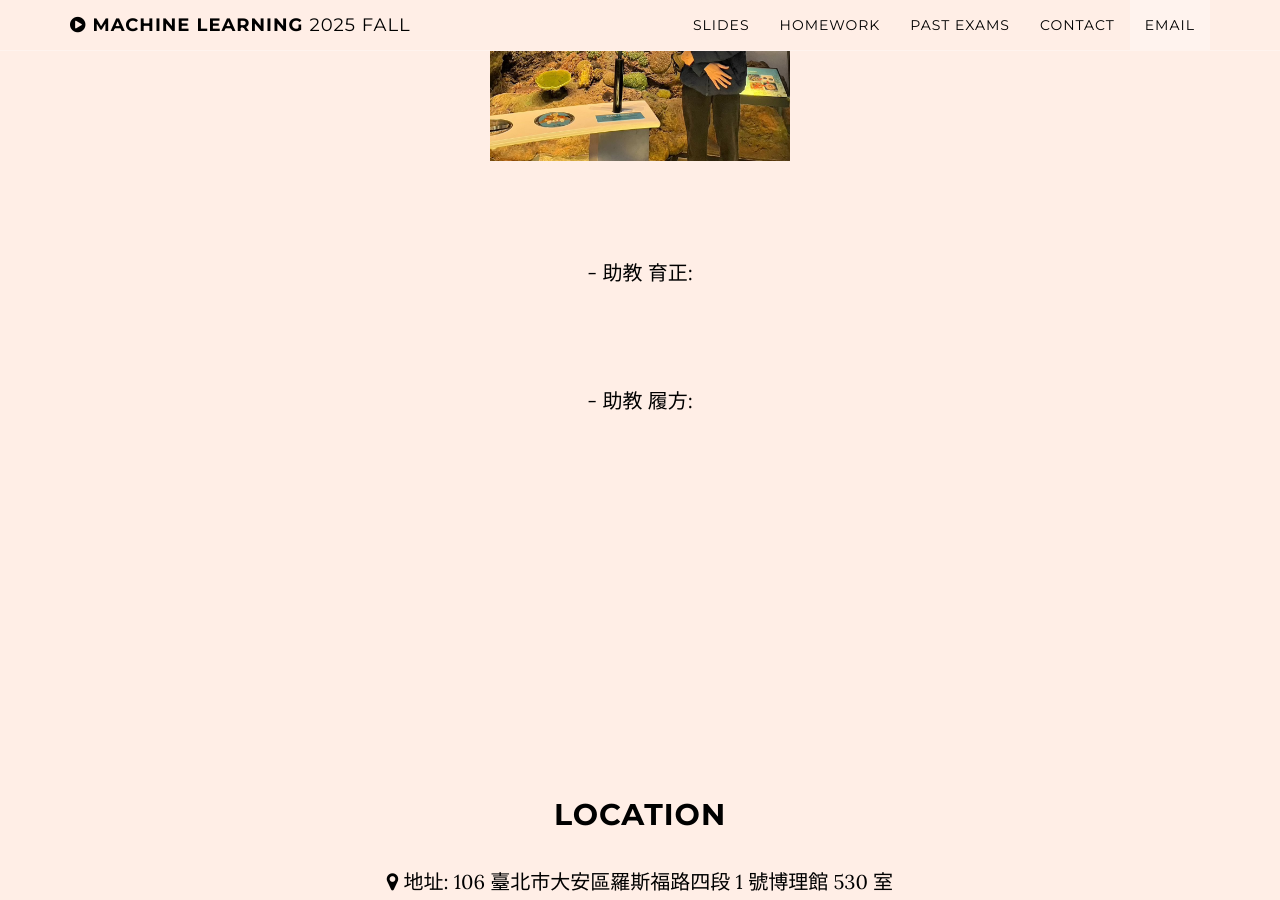
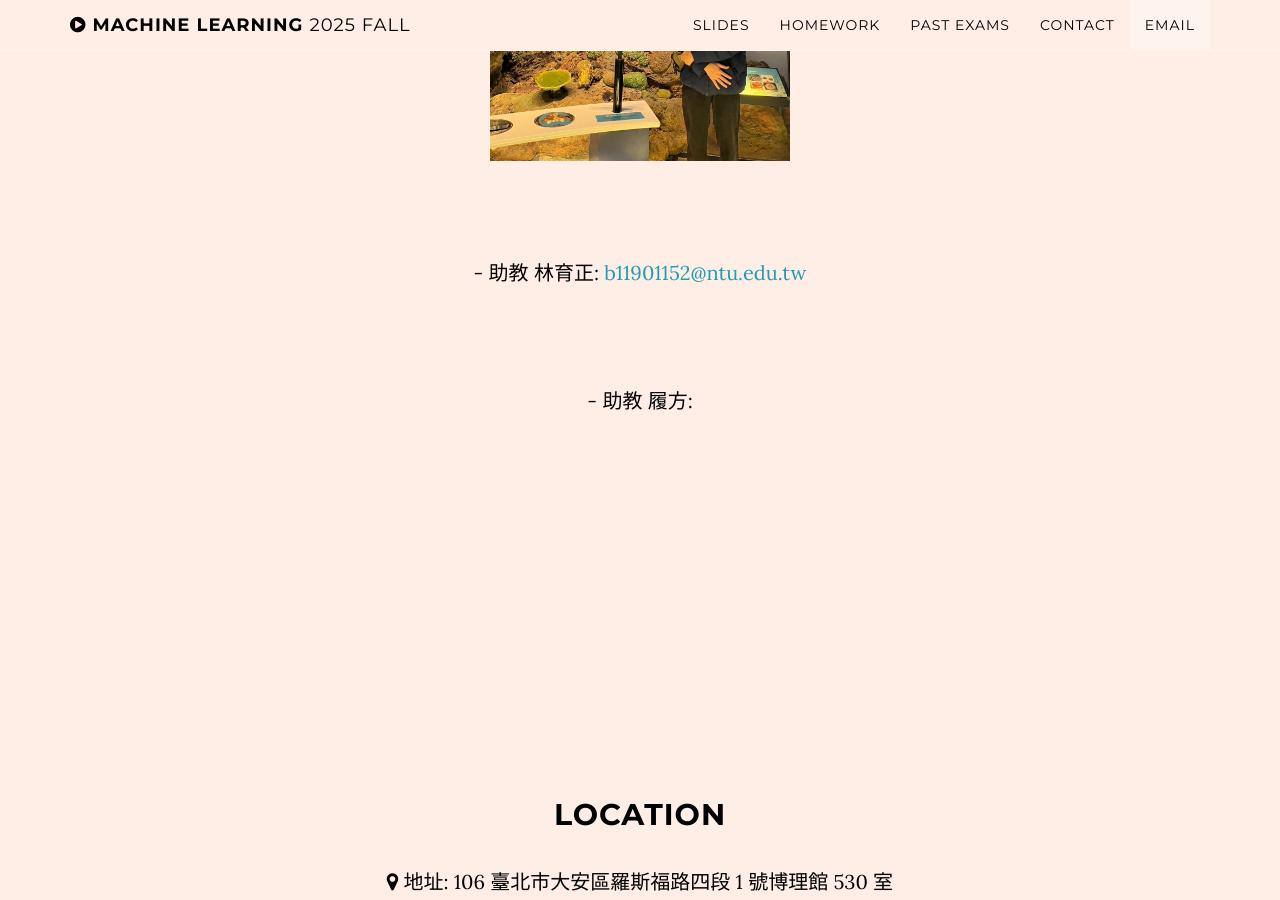
Before and after one commit to ntueemlta2025/ntueemlta2025.github.io, a Jekyll site: the page built from index.html, in a window 1280 px wide and 900 px high, scrolled down 6518 px. Built offline with Jekyll 4.4.1, drawn with Linux system fonts in a browser that asks for light colours.

Commit message:
update TA info

```diff
--- a/_config.yml
+++ b/_config.yml
@@ -23,9 +23,9 @@ TAs:
   - name: 李宜倫
     email: b11901057@ntu.edu.tw
     url: https://ntueemlta2025.github.io/img/lee2.jpg
-  - name: 育正
-    email:
-    url:
+  - name: 林育正
+    email: b11901152@ntu.edu.tw
+    url: https://ntueemlta2025.github.io/img/lin.jpg
   - name: 履方
     email:
     url:
```
Also changed, not shown: 1 other file.
